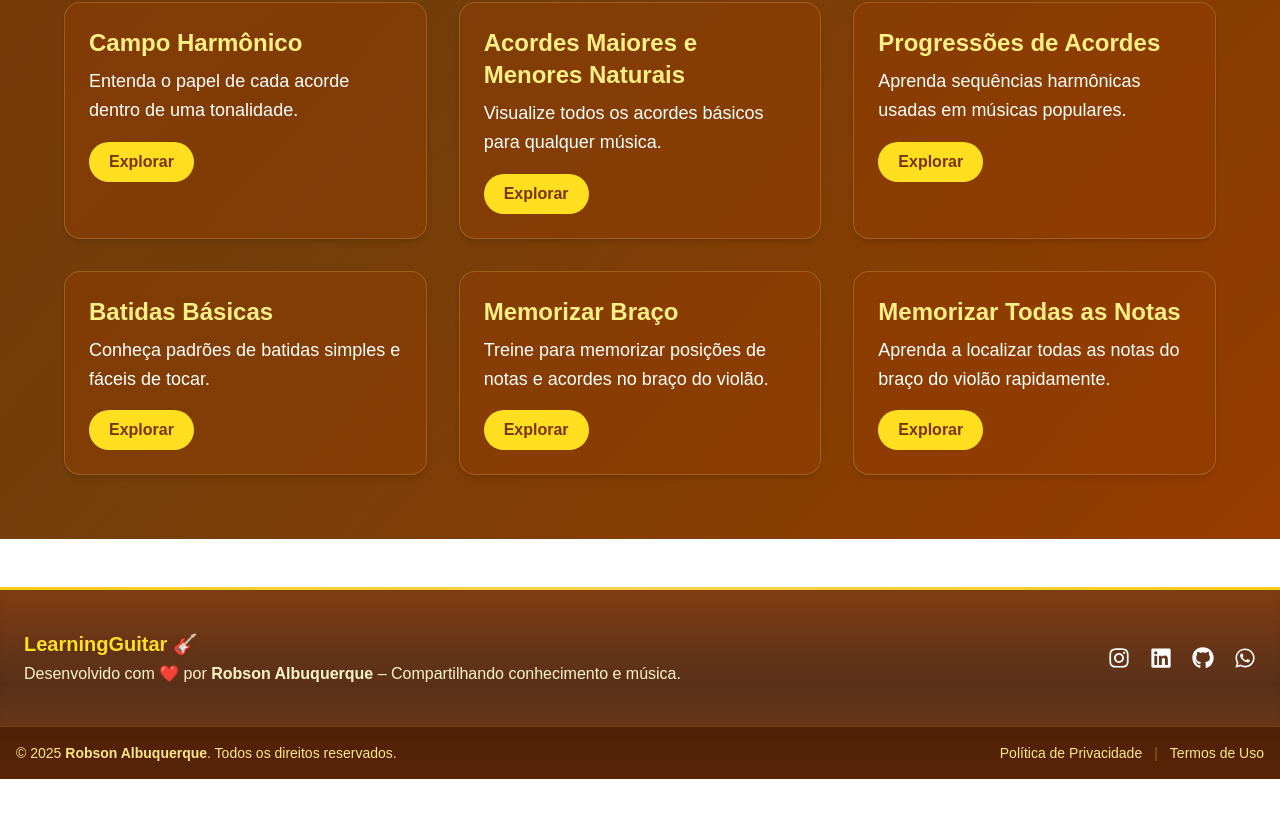
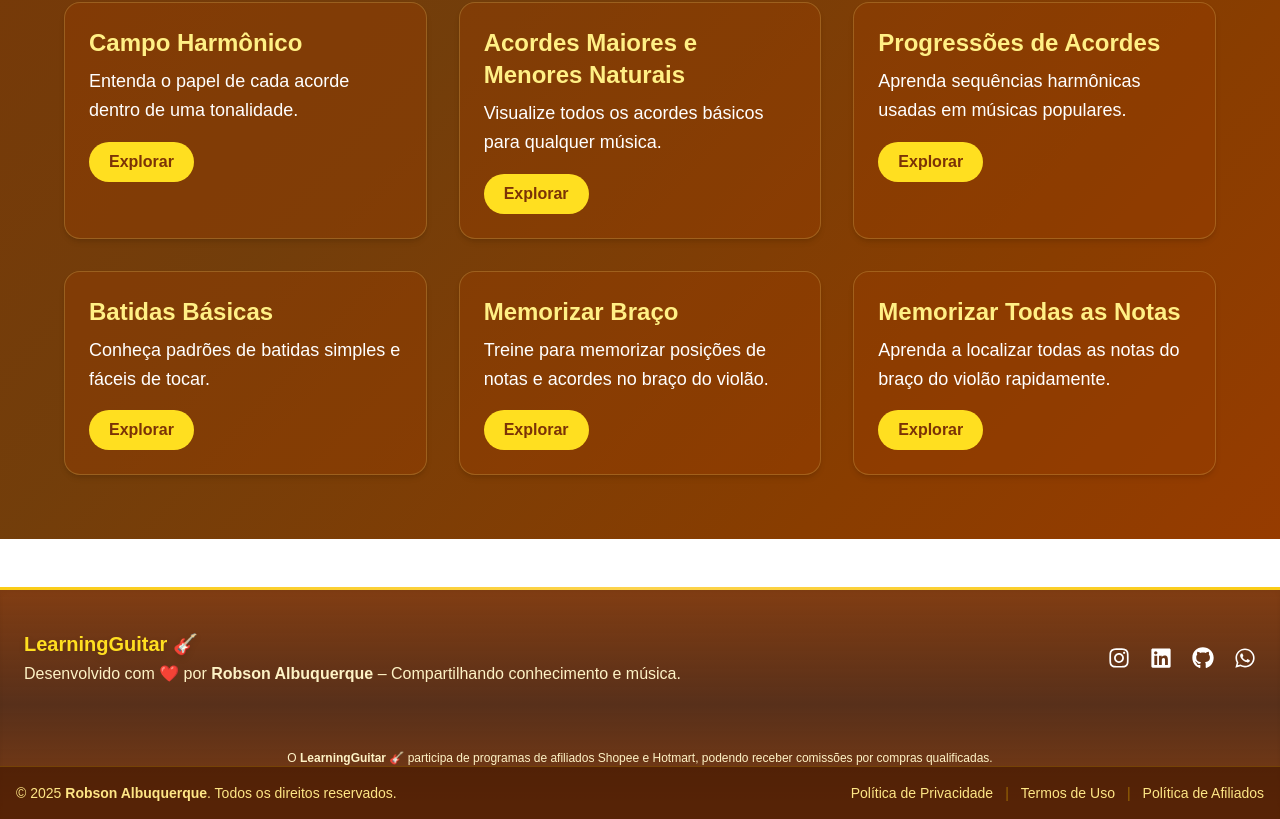
Before and after one commit to robsonalbuquerquedev/learningguitar, a Next.js app: page / in a window 1280 px wide. Shown: the part 944-1763 px from the top of the page. Before the commit the page ends 1723 px from the top, so only its background shows below. Built offline with nearby package versions, Linux system fonts and the light colour scheme.

Commit message:
update: component Footer.tsx

```diff
--- a/src/components/Footer.tsx
+++ b/src/components/Footer.tsx
@@ -71,6 +71,11 @@ export default function Footer() {
                 </div>
             </motion.div>
 
+            <p className="text-center text-amber-100 text-xs mt-6">
+                O <strong>LearningGuitar 🎸</strong> participa de programas de afiliados Shopee e Hotmart, podendo receber comissões por compras qualificadas.
+            </p>
+
+
             {/* 📜 Linha divisória e links secundários */}
             <div className="border-t border-yellow-400/20 bg-amber-950/70 text-amber-200 text-xs sm:text-sm py-4">
                 <div className="max-w-7xl mx-auto px-4 flex flex-col sm:flex-row justify-between items-center gap-3 text-center sm:text-left">
@@ -91,6 +96,13 @@ export default function Footer() {
                         >
                             Termos de Uso
                         </Link>
+                        <span className="text-yellow-400/40">|</span>
+                        <Link
+                            href="/politica-de-afiliados"
+                            className="hover:text-yellow-300 transition-colors duration-200"
+                        >
+                            Política de Afiliados
+                        </Link>
                     </div>
                 </div>
             </div>
```
